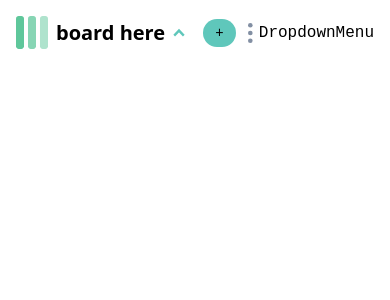
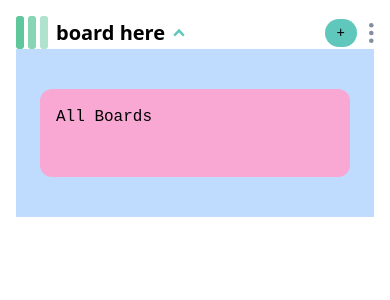
Before and after one commit to EmzB/Agile-Wave, a React (Vite) app in the folder Agile-Wave/: page / in a window 390 px wide. Both pictures are taken after a click on the picture 179 px from the left and 32 px from the top of the page. Shown: the top 300 px of the page. Built offline with nearby package versions, Linux system fonts and the light colour scheme.

Commit message:
configuring popup states + added provider

```diff
--- a/Agile-Wave/src/Components/DropdownMenu.jsx
+++ b/Agile-Wave/src/Components/DropdownMenu.jsx
@@ -1,8 +1,18 @@
 import React from 'react'
 
-function DropdownMenu() {
+function DropdownMenu({setdropDown}) {
   return (
-    <div>DropdownMenu</div>
+    <div className='left-0 right-0 bg-blue-200 py-10 px-6 top-20'
+        onClick={(e)=> {
+            console.log(e.target)
+            setdropDown(false)
+        }}>
+        <div className='bg-pink-300 w-full py-4 rounded-xl'>
+            <h3 className='
+            text-black-800 mx-4 mb-8'>All Boards</h3>
+
+        </div>
+    </div>
   )
 }
 
--- a/Agile-Wave/src/Components/Header.jsx
+++ b/Agile-Wave/src/Components/Header.jsx
@@ -49,10 +49,9 @@ function Header() {
           className='cursor-pointer'
           />
       </div>
-      {dropDown && <DropdownMenu/>}
+      </header>
+      {dropDown && <DropdownMenu setdropDown={setdropDown}/>}
 
-
-      </header>
     </div>
   )
 }
--- a/Agile-Wave/src/main.jsx
+++ b/Agile-Wave/src/main.jsx
@@ -7,6 +7,9 @@ import store from './redux/store.js'
 
 ReactDOM.createRoot(document.getElementById('root')).render(
   <React.StrictMode>
+    <Provider store={store}>
     <App />
+    </Provider>
   </React.StrictMode>,
+
 )
```
